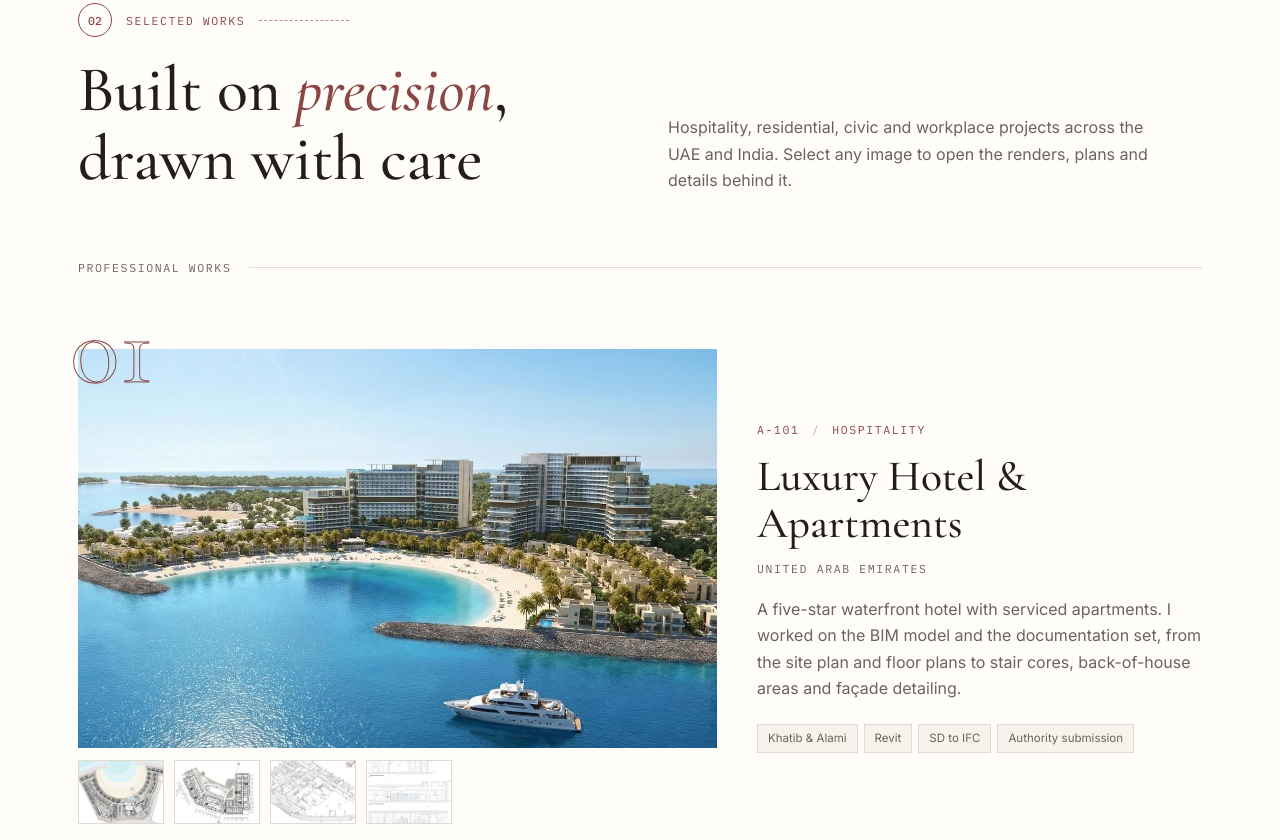
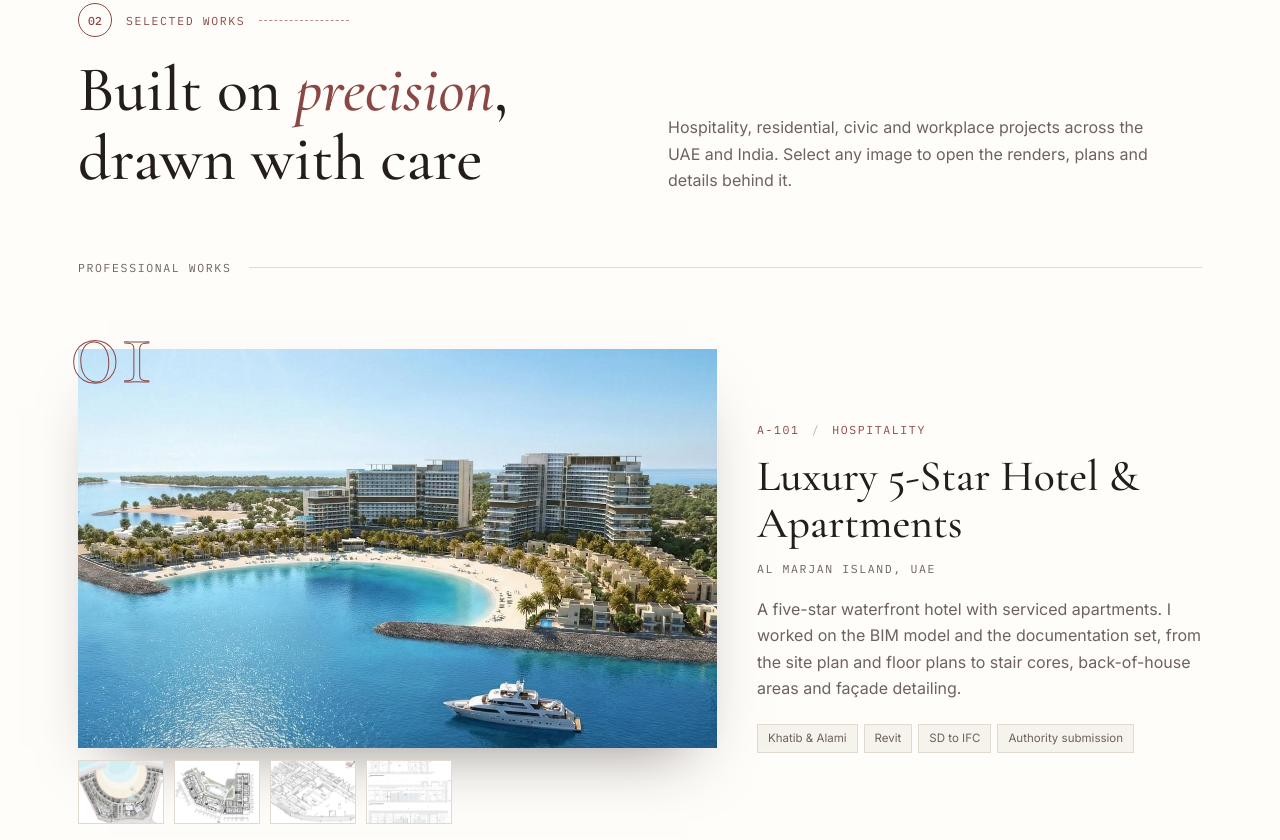
Before and after one commit to Jyot-Singh/jyoti_bim_portfolio, a plain HTML site: page index.html in a window 1280 px wide. Shown: the part 1957-2797 px from the top of the page. Drawn offline with nearby package versions, Linux system fonts and the light colour scheme.

Commit message:
Fix project images staying hidden; name Najmat and Al Marjan projects
The wipe reveal clipped the observed element itself, so it never counted
as in view and the main project images stayed hidden. Clip the image
instead and reveal on scroll position.

Co-Authored-By: Claude Fable 5.2 <noreply@anthropic.com>

```diff
--- a/index.html
+++ b/index.html
@@ -190,8 +190,9 @@ section { padding: 110px 0; position: relative; }
 .chip { font-size: .72rem; padding: 4px 10px; border: 1px solid var(--line); color: var(--muted); background: var(--paper); white-space: nowrap; }
 
 /* Wipe reveal for images */
-.wipe { clip-path: inset(0 100% 0 0); transition: clip-path 1.1s cubic-bezier(.7,0,.2,1); }
-.wipe.in { clip-path: inset(0 0 0 0); }
+/* The clip sits on the image, not the observed box: a fully clipped box never counts as "in view". */
+.wipe img { clip-path: inset(0 100% 0 0); transition: clip-path 1.1s cubic-bezier(.7,0,.2,1), transform .8s cubic-bezier(.2,.7,.2,1); }
+.wipe.in img { clip-path: inset(0 0 0 0); }
 
 /* ---------- Drawing set (dark) ---------- */
 .dwg { background: var(--dark); color: var(--on-dark); overflow: hidden; }
@@ -312,7 +313,8 @@ section { padding: 110px 0; position: relative; }
 .rv.in { opacity: 1; transform: none; }
 @media (prefers-reduced-motion: reduce) {
   html { scroll-behavior: auto; }
-  .rv, .wipe { opacity: 1; transform: none; clip-path: none; transition: none; }
+  .rv { opacity: 1; transform: none; transition: none; }
+  .wipe img { clip-path: none; transition: none; }
 }
 
 /* ---------- Responsive ---------- */
@@ -743,12 +745,12 @@ section { padding: 110px 0; position: relative; }
   /* ---------- Project data (images live in /assets) ---------- */
   var WORKS = [
     { group: 'Professional works' },
-    { code: 'A-101', cat: 'Hospitality', title: 'Luxury Hotel & Apartments', loc: 'United Arab Emirates',
+    { code: 'A-101', cat: 'Hospitality', title: 'Luxury 5-Star Hotel & Apartments', loc: 'Al Marjan Island, UAE',
       desc: 'A five-star waterfront hotel with serviced apartments. I worked on the BIM model and the documentation set, from the site plan and floor plans to stair cores, back-of-house areas and façade detailing.',
       tags: ['Khatib & Alami', 'Revit', 'SD to IFC', 'Authority submission'],
       imgs: [['hotel-1', 'Exterior view'], ['hotel-2', 'Site plan'], ['hotel-3', 'Floor plans'], ['hotel-4', 'Back-of-house axonometric'], ['hotel-5', 'Façade detailing']] },
-    { code: 'A-102', cat: 'Residential', title: 'Luxury Townhouses', loc: 'Abu Dhabi, UAE',
-      desc: 'A cluster of luxury townhouses, documented from unit plans and elevations through to wall sections, schedules and coordinated details.',
+    { code: 'A-102', cat: 'Residential', title: 'Najmat Development', loc: 'Al Reem Island, Abu Dhabi',
+      desc: 'Luxury townhouses within the Najmat Development, documented from unit plans and elevations through to wall sections, schedules and coordinated details.',
       tags: ['Khatib & Alami', 'Revit', 'Navisworks', 'Schedules'],
       imgs: [['town-1', 'Street elevation'], ['town-2', 'Unit axonometric'], ['town-3', 'Unit floor plan'], ['town-4', 'Elevations']] },
     { code: 'A-103', cat: 'Cultural', title: 'Aviation Museum', loc: 'Conceptual proposal, India',
@@ -924,18 +926,26 @@ section { padding: 110px 0; position: relative; }
     requestAnimationFrame(tick);
   }
   var items = $$('.rv, .wipe, [data-count]');
-  if ('IntersectionObserver' in window && !reduce) {
-    var io = new IntersectionObserver(function (entries) {
-      entries.forEach(function (en) {
-        if (!en.isIntersecting) return;
-        var el = en.target;
+  if (reduce) {
+    items.forEach(function (el) { el.classList.add('in'); });
+  } else {
+    // Plain position check on scroll: reveals anything at or above the lower edge of the screen,
+    // so nothing can stay hidden once it has been scrolled to (or past).
+    var pending = items;
+    var check = function () {
+      var limit = window.innerHeight * 0.92;
+      pending = pending.filter(function (el) {
+        if (el.getBoundingClientRect().top > limit) return true;
         if (el.dataset.count) countUp(el); else el.classList.add('in');
-        io.unobserve(el);
+        return false;
       });
-    }, { threshold: 0.12, rootMargin: '0px 0px -40px 0px' });
-    items.forEach(function (el) { io.observe(el); });
-  } else {
-    items.forEach(function (el) { el.classList.add('in'); });
+      if (!pending.length) { window.removeEventListener('scroll', request); window.removeEventListener('resize', request); }
+    };
+    var request = check;
+    window.addEventListener('scroll', request, { passive: true });
+    window.addEventListener('resize', request);
+    window.addEventListener('load', request);
+    check();
   }
 
   $('#yr').textContent = new Date().getFullYear();
```
